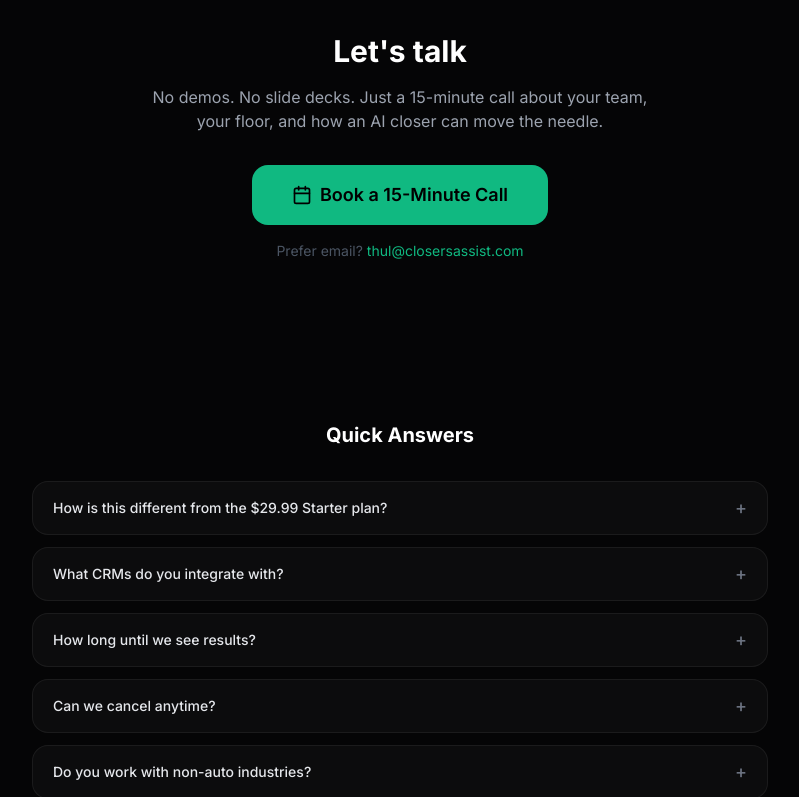
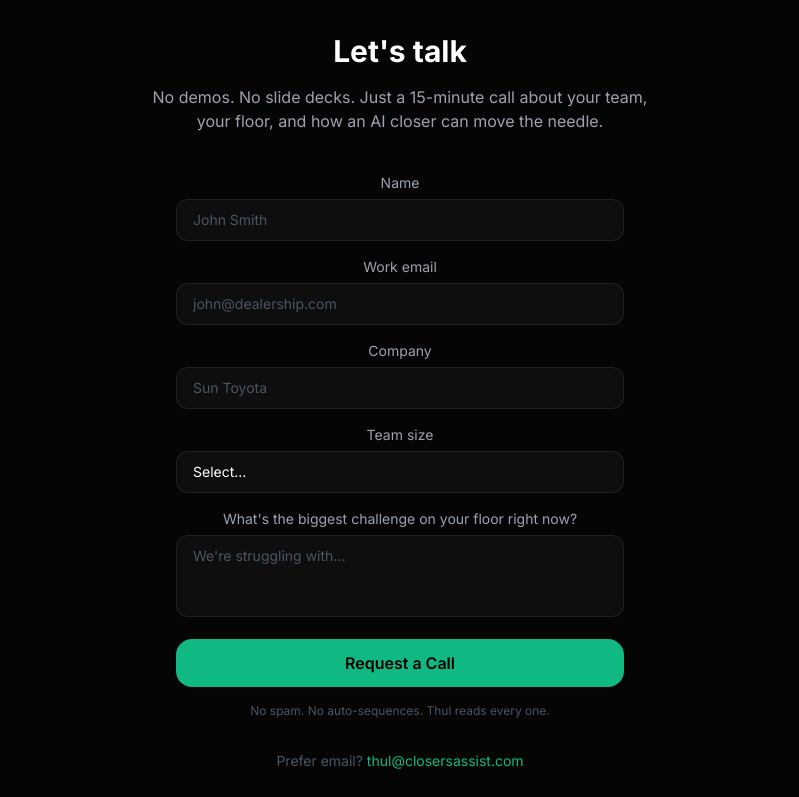
Before and after one commit to thulleng/closers-assist-web, a Next.js app: page /enterprise in a window 1280 px wide. Shown: the part 2000-2797 px from the top of the page, without its empty margins (240-1039 px from the left). Built offline with nearby package versions, Linux system fonts and the light colour scheme; no server answers.

Commit message:
feat: Enterprise booking form — instant lead capture (no Calendly needed)
- BookingForm component replaces Calendly placeholder
- POST /api/enterprise/book logs to Supabase enterprise_leads
- SQL migration for enterprise_leads table
- Hero CTA scrolls to #book form

```diff
--- /dev/null
+++ b/app/api/enterprise/book/route.ts
@@ -0,0 +1,36 @@
+import { NextRequest, NextResponse } from "next/server";
+import { createAdminClient } from "@/lib/supabase-admin";
+
+export async function POST(req: NextRequest) {
+  try {
+    const body = await req.json();
+    const { name, email, company, teamSize, message } = body;
+
+    if (!name || !email || !company) {
+      return NextResponse.json(
+        { error: "name, email, and company are required" },
+        { status: 400 }
+      );
+    }
+
+    const supabase = createAdminClient();
+
+    const { error } = await supabase.from("enterprise_leads").insert({
+      name,
+      email,
+      company,
+      team_size: teamSize || null,
+      message: message || null,
+    });
+
+    if (error) {
+      // Table might not exist — try to log anyway
+      console.warn("Failed to insert enterprise lead:", error.message);
+    }
+
+    return NextResponse.json({ success: true });
+  } catch (err) {
+    const msg = err instanceof Error ? err.message : String(err);
+    return NextResponse.json({ error: msg }, { status: 500 });
+  }
+}
--- a/app/enterprise/page.tsx
+++ b/app/enterprise/page.tsx
@@ -3,6 +3,7 @@
 import { useState } from "react";
 import Link from "next/link";
 import { Check, Calendar, Users, Zap, Shield, Bot, ArrowRight } from "lucide-react";
+import { EnterpriseBookingForm } from "@/components/EnterpriseBookingForm";
 
 const INCLUDES = [
   "Dedicated AI agent built for your dealership, brokerage, or team",
@@ -159,22 +160,14 @@ export default function EnterprisePage() {
       {/* ── Booking ───────────────────────────────────────── */}
       <section id="book" className="py-20 px-4 max-w-3xl mx-auto text-center">
         <h2 className="text-3xl font-bold mb-4">Let's talk</h2>
-        <p className="text-gray-400 mb-8 max-w-lg mx-auto">
+        <p className="text-gray-400 mb-10 max-w-lg mx-auto">
           No demos. No slide decks. Just a 15-minute call about your team, your
           floor, and how an AI closer can move the needle.
         </p>
 
-        <a
-          href="https://calendly.com/thuleng/closers-assist-enterprise"
-          target="_blank"
-          rel="noopener noreferrer"
-          className="inline-flex items-center gap-2 bg-[#10B981] hover:bg-[#059669] text-black font-semibold px-10 py-4 rounded-xl text-lg transition-colors"
-        >
-          <Calendar className="w-5 h-5" />
-          Book a 15-Minute Call
-        </a>
+        <EnterpriseBookingForm />
 
-        <p className="text-gray-600 text-sm mt-4">
+        <p className="text-gray-600 text-sm mt-8">
           Prefer email?{" "}
           <a
             href="mailto:thul@closersassist.com"
--- /dev/null
+++ b/components/EnterpriseBookingForm.tsx
@@ -0,0 +1,150 @@
+// Replace the booking section with this embedded Calendly-style form
+
+import { useState } from "react";
+import { Check } from "lucide-react";
+
+export function EnterpriseBookingForm() {
+  const [submitted, setSubmitted] = useState(false);
+  const [loading, setLoading] = useState(false);
+  const [error, setError] = useState<string | null>(null);
+
+  async function handleSubmit(e: React.FormEvent<HTMLFormElement>) {
+    e.preventDefault();
+    setLoading(true);
+    setError(null);
+
+    const form = e.currentTarget;
+    const data = {
+      name: (form.elements.namedItem("name") as HTMLInputElement).value,
+      email: (form.elements.namedItem("email") as HTMLInputElement).value,
+      company: (form.elements.namedItem("company") as HTMLInputElement).value,
+      teamSize: (form.elements.namedItem("teamSize") as HTMLSelectElement).value,
+      message: (form.elements.namedItem("message") as HTMLTextAreaElement).value,
+    };
+
+    try {
+      const res = await fetch("/api/enterprise/book", {
+        method: "POST",
+        headers: { "Content-Type": "application/json" },
+        body: JSON.stringify(data),
+      });
+
+      if (!res.ok) throw new Error("Something went wrong");
+      setSubmitted(true);
+    } catch (err) {
+      setError("Network error. Try again or email thul@closersassist.com.");
+    } finally {
+      setLoading(false);
+    }
+  }
+
+  if (submitted) {
+    return (
+      <div className="text-center py-12">
+        <div className="w-16 h-16 bg-[#10B981]/10 rounded-full flex items-center justify-center mx-auto mb-6">
+          <Check className="w-8 h-8 text-[#10B981]" />
+        </div>
+        <h3 className="text-2xl font-bold text-white mb-4">
+          Thanks — you're booked
+        </h3>
+        <p className="text-gray-400 max-w-md mx-auto">
+          Thul will reach out within 24 hours to set up your discovery call.
+          No pitch decks. Just a conversation about your team.
+        </p>
+      </div>
+    );
+  }
+
+  return (
+    <form onSubmit={handleSubmit} className="max-w-md mx-auto space-y-4">
+      <div>
+        <label htmlFor="name" className="block text-sm text-gray-400 mb-1.5">
+          Name
+        </label>
+        <input
+          id="name"
+          name="name"
+          type="text"
+          required
+          placeholder="John Smith"
+          className="w-full bg-white/[0.04] border border-white/[0.08] rounded-lg px-4 py-2.5 text-white text-sm placeholder:text-gray-600 focus:outline-none focus:border-[#10B981]/40 transition-colors"
+        />
+      </div>
+
+      <div>
+        <label htmlFor="email" className="block text-sm text-gray-400 mb-1.5">
+          Work email
+        </label>
+        <input
+          id="email"
+          name="email"
+          type="email"
+          required
+          placeholder="john@dealership.com"
+          className="w-full bg-white/[0.04] border border-white/[0.08] rounded-lg px-4 py-2.5 text-white text-sm placeholder:text-gray-600 focus:outline-none focus:border-[#10B981]/40 transition-colors"
+        />
+      </div>
+
+      <div>
+        <label htmlFor="company" className="block text-sm text-gray-400 mb-1.5">
+          Company
+        </label>
+        <input
+          id="company"
+          name="company"
+          type="text"
+          required
+          placeholder="Sun Toyota"
+          className="w-full bg-white/[0.04] border border-white/[0.08] rounded-lg px-4 py-2.5 text-white text-sm placeholder:text-gray-600 focus:outline-none focus:border-[#10B981]/40 transition-colors"
+        />
+      </div>
+
+      <div>
+        <label htmlFor="teamSize" className="block text-sm text-gray-400 mb-1.5">
+          Team size
+        </label>
+        <select
+          id="teamSize"
+          name="teamSize"
+          required
+          className="w-full bg-white/[0.04] border border-white/[0.08] rounded-lg px-4 py-2.5 text-white text-sm focus:outline-none focus:border-[#10B981]/40 transition-colors appearance-none"
+        >
+          <option value="" className="bg-[#111]">Select...</option>
+          <option value="1-5" className="bg-[#111]">1-5 reps</option>
+          <option value="6-15" className="bg-[#111]">6-15 reps</option>
+          <option value="16-50" className="bg-[#111]">16-50 reps</option>
+          <option value="50+" className="bg-[#111]">50+ reps</option>
+        </select>
+      </div>
+
+      <div>
+        <label htmlFor="message" className="block text-sm text-gray-400 mb-1.5">
+          What's the biggest challenge on your floor right now?
+        </label>
+        <textarea
+          id="message"
+          name="message"
+          rows={3}
+          placeholder="We're struggling with..."
+          className="w-full bg-white/[0.04] border border-white/[0.08] rounded-lg px-4 py-2.5 text-white text-sm placeholder:text-gray-600 focus:outline-none focus:border-[#10B981]/40 transition-colors resize-none"
+        />
+      </div>
+
+      {error && (
+        <p className="text-red-400 text-sm text-center">{error}</p>
+      )}
+
+      <button
+        type="submit"
+        disabled={loading}
+        className="w-full bg-[#10B981] hover:bg-[#059669] disabled:opacity-50 text-black font-semibold py-3 rounded-xl transition-colors"
+      >
+        {loading ? "Sending…" : "Request a Call"}
+      </button>
+
+      <p className="text-gray-600 text-xs text-center">
+        No spam. No auto-sequences. Thul reads every one.
+      </p>
+    </form>
+  );
+}
```
Also changed, not shown: 1 other file (tests, documents, lock files or other folders).
